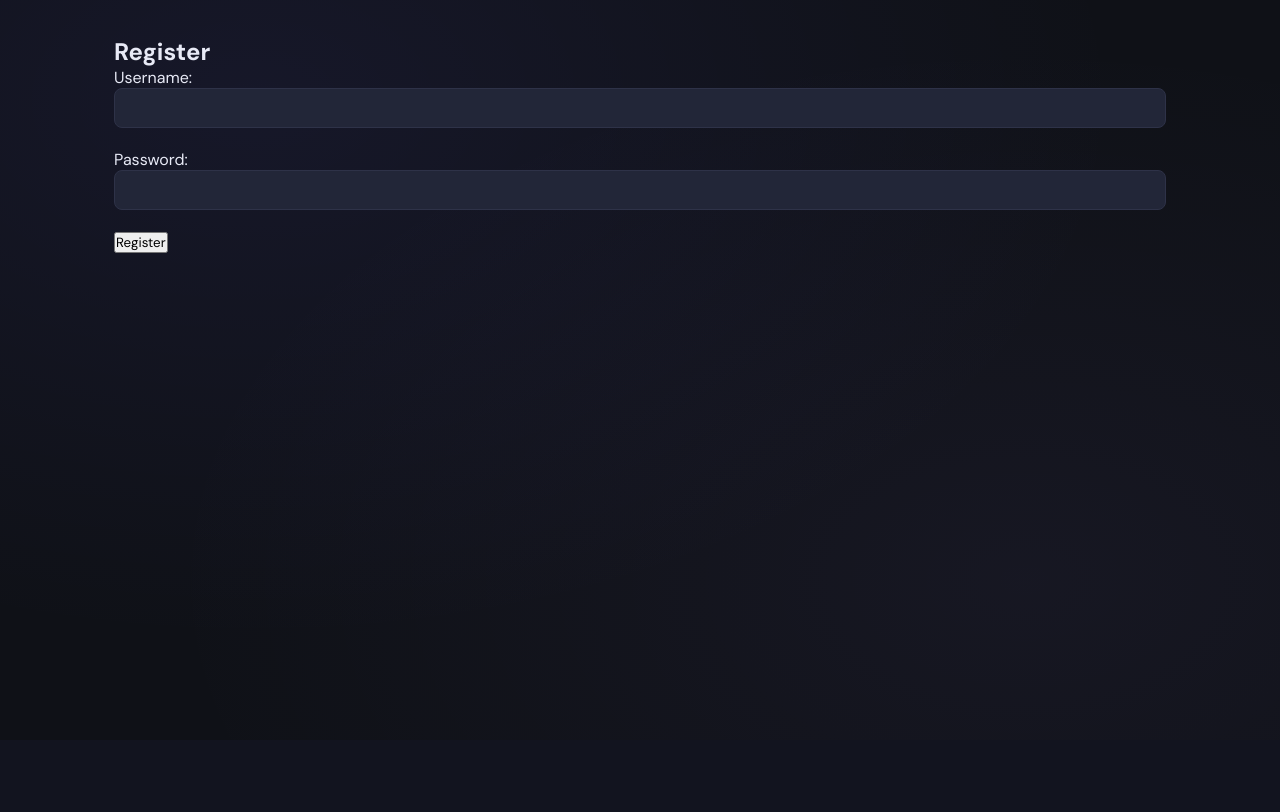
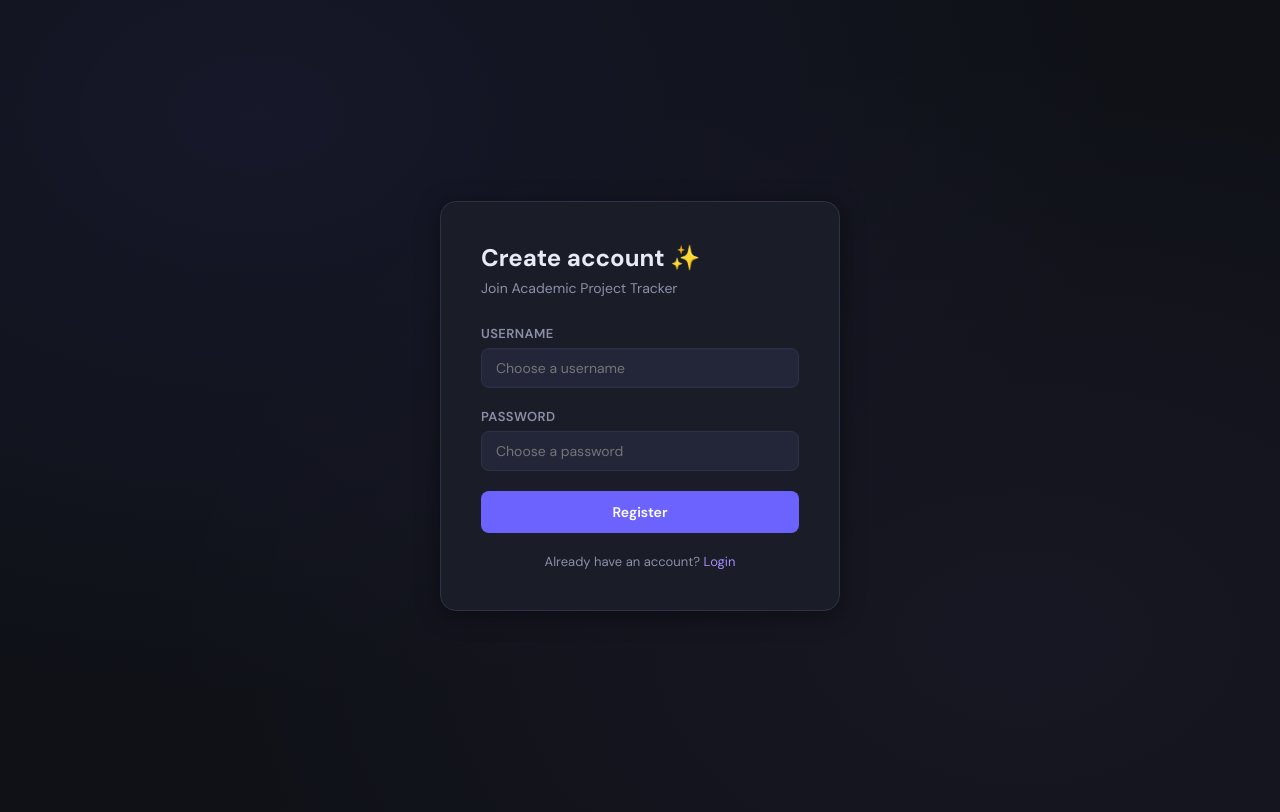
Before and after one commit to minaay25/Academic-Project-Tracker, a Flask app: page /register in a window 1280 px wide. Shown: the part 60-872 px from the top of the page. Before the commit the page ends 313 px from the top, so only its background shows below. Run offline with Flask 3, Linux system fonts and the light colour scheme.

Commit message:
Redesign login and register pages with auth card layout

```diff
--- a/templates/register.html
+++ b/templates/register.html
@@ -1,16 +1,23 @@
 {% extends 'base.html' %}
-
 {% block content %}
-    <h2>Register</h2>
+<div class="auth-wrap">
+<div class="auth-card">
+    <div class="auth-title">Create account ✨</div>
+    <div class="auth-sub">Join Academic Project Tracker</div>
     <form method="post">
-        <label for="username">Username:</label>
-        <input type="text" name="username" id="username" required>
-        <br><br>
-
-        <label for="password">Password:</label>
-        <input type="password" name="password" id="password" required>
-        <br><br>
-
-        <input type="submit" value="Register">
+        <div class="form-group">
+            <label class="form-label">Username</label>
+            <input type="text" name="username" placeholder="Choose a username" required>
+        </div>
+        <div class="form-group">
+            <label class="form-label">Password</label>
+            <input type="password" name="password" placeholder="Choose a password" required>
+        </div>
+        <button type="submit" class="btn btn-primary" style="width:100%; justify-content:center; padding:12px;">Register</button>
     </form>
+    <div class="auth-footer">
+        Already have an account? <a href="{{ url_for('login') }}">Login</a>
+    </div>
+</div>
+</div>
 {% endblock %}
```
Also changed, not shown: templates/login.html (+18 -11 lines).
